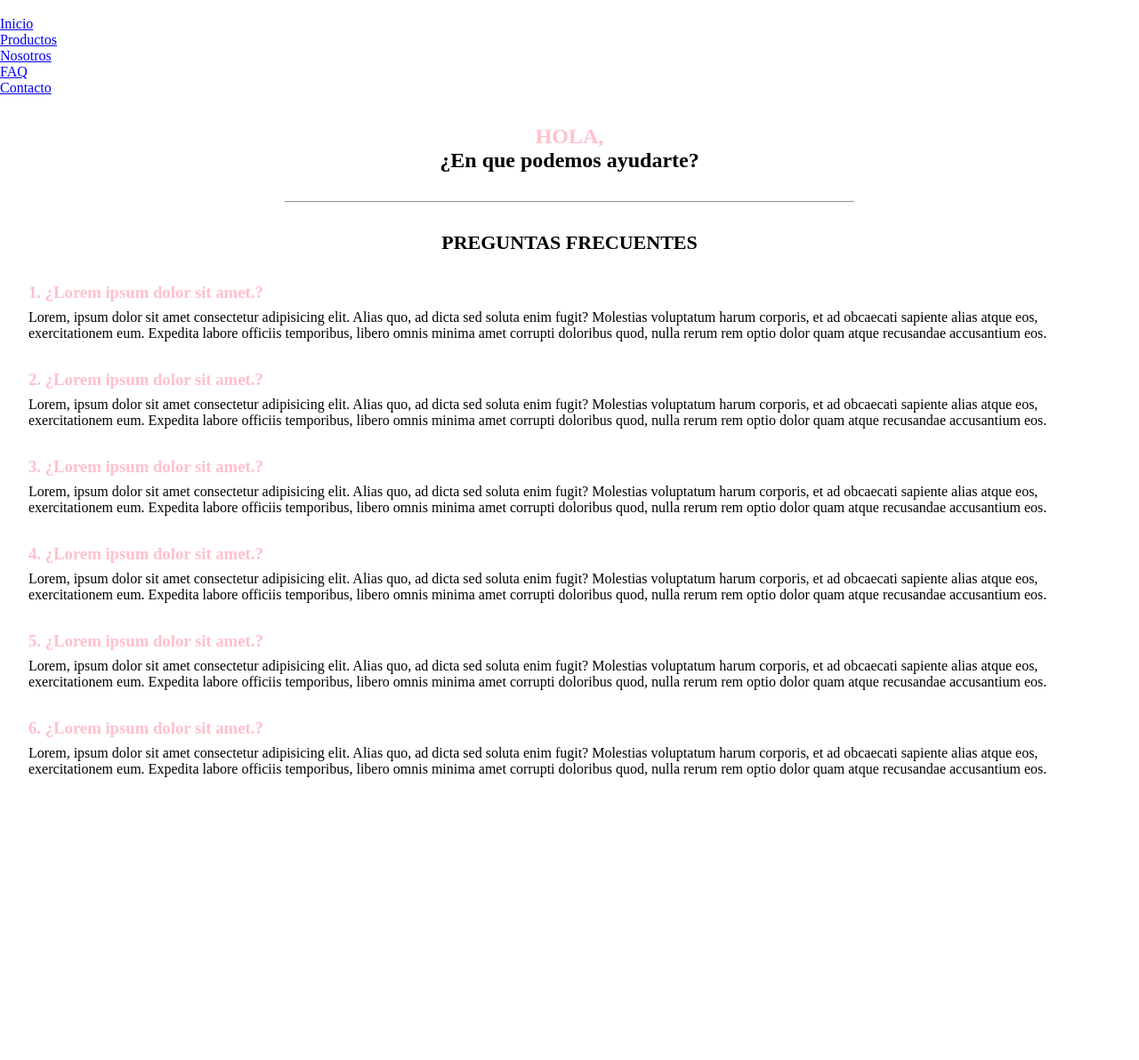
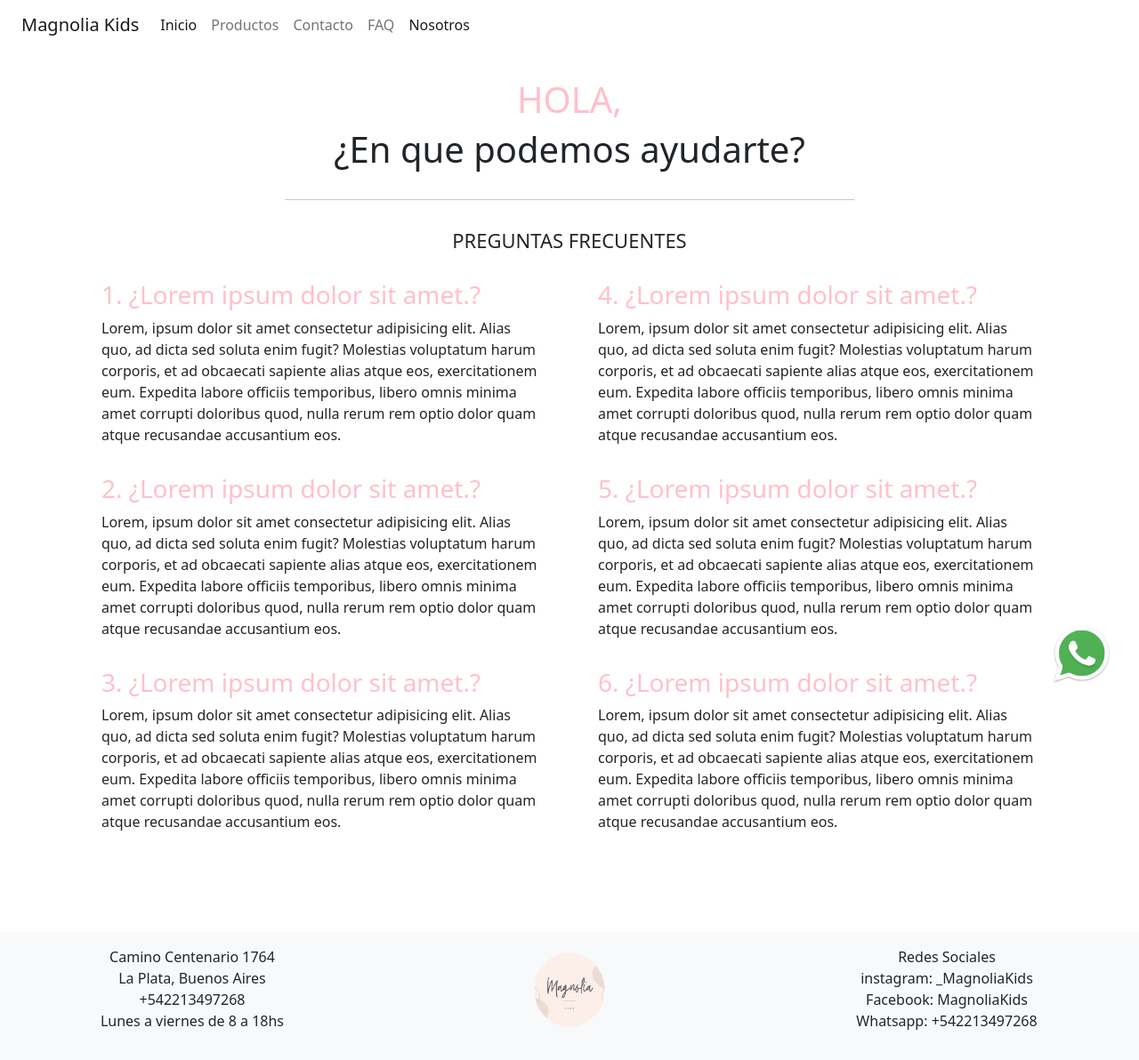
Before and after one commit to Santib2000/MagnoliaKids, a plain HTML site: page faq.html in a window 1280 px wide. Shown: the whole page at 89% size. Before the commit the page ends 1068 px from the top, so only its background shows below. Drawn offline with nearby package versions, Linux system fonts and the light colour scheme.

Commit message:
agrego detalles pagina faq

```diff
--- a/estilos.css
+++ b/estilos.css
@@ -95,7 +95,7 @@
 }
 
 .formulario {
-    margin: 2rem 30rem;
+    margin: 2rem 10rem;
     padding: 2rem;
     gap: 2rem;
     display: flex;
@@ -182,11 +182,14 @@
 
      /* PAGINA FAQ */
 
+     .faq-body {
+        background-color:white ;
+     }
+
      .inicio {
         background-color: white;
         height: 60rem;
         width: 100%;
-        position: absolute;
 
     }
 
@@ -224,6 +227,12 @@
 
 }
 
+.general {
+   display: flex;
+   justify-content: center;
+   align-items: center;
+}
+
 
 
 
@@ -246,4 +255,15 @@
             display: none;
         }
 
+        .general {
+            display: block;
+        }
+
     }
+
+    @media (max-width:1024px) {
+        .footer {
+            margin-top:20rem;
+        }
+
+    }
--- a/faq.html
+++ b/faq.html
@@ -5,30 +5,43 @@
     <meta http-equiv="X-UA-Compatible" content="IE=edge">
     <meta name="viewport" content="width=device-width, initial-scale=1.0">
     <title>Document</title>
+    <link rel="stylesheet" href="https://cdn.jsdelivr.net/npm/bootstrap-icons@1.9.1/font/bootstrap-icons.css">
+    <!-- CSS only -->
     <link rel="stylesheet" href="estilos.css">
-    <!-- Fontawesome -->
-    <link href="https://fonts.googleapis.com/css2?family=Montserrat:wght@200;300;400;500;600;700&display=swap" rel="stylesheet">
-    <link rel="stylesheet" href="https://cdnjs.cloudflare.com/ajax/libs/font-awesome/6.2.0/css/all.min.css" integrity="sha512-xh6O/CkQoPOWDdYTDqeRdPCVd1SpvCA9XXcUnZS2FmJNp1coAFzvtCN9BmamE+4aHK8yyUHUSCcJHgXloTyT2A==" crossorigin="anonymous" referrerpolicy="no-referrer" />
+<link href="https://cdn.jsdelivr.net/npm/bootstrap@5.2.2/dist/css/bootstrap.min.css" rel="stylesheet" integrity="sha384-Zenh87qX5JnK2Jl0vWa8Ck2rdkQ2Bzep5IDxbcnCeuOxjzrPF/et3URy9Bv1WTRi" crossorigin="anonymous">
 </head>
-<body>
-    <!-- Encabezado -->
-    <div>
-        <header>
-        <nav>
-            <div class="flexbox__list">
-                <a href="index.html">
-                <img src="sticker.png" alt="" class="logonav">
-            </a>
-                <ul class="navlist">
-                <li><a class="navlink" href="index.html">Inicio</a></li>
-                <li> <a class="navlink" href="Funciones.html">Productos</a></li>
-                <li><a class="navlink" href="nosotros.html">Nosotros</a></li>
-                <li><a class="navlink" href="faq.html">FAQ</a></li>
-                <li><a class="navlink" href="Contacto.html">Contacto</a></li>
-            </ul>
-            </div>
-        </nav>
-        </header>
+<body class="faq-body">
+    <div class="container-fluid">
+        <!-- Navbar -->
+          <nav class="navbar navbar-expand-lg">
+              <div class="container-fluid">
+                <a class="navbar-brand" href="index.html">Magnolia Kids</a>
+                <button class="navbar-toggler" type="button" data-bs-toggle="collapse" data-bs-target="#navbarSupportedContent" aria-controls="navbarSupportedContent" aria-expanded="false" aria-label="Toggle navigation">
+                  <span class="navbar-toggler-icon"></span>
+                </button>
+                <div class="collapse navbar-collapse" id="navbarSupportedContent">
+                  <ul class="navbar-nav me-auto mb-2 mb-lg-0">
+                    <li class="nav-item">
+                      <a class="nav-link active" aria-current="page" href="index.html">Inicio</a>
+                    </li>
+                    <li class="nav-item">
+                      <a class="nav-link" href="Productos.html">Productos</a>
+                    </li>
+                    <li class="nav-item dropdown">
+                      <a class="nav-link" href="contacto.html" role="button">
+                        Contacto
+                      </a>
+                    <li class="nav-item">
+                      <a class="nav-link" href="faq.html">FAQ</a>
+                    </li>
+                    <li class="nav-item">
+                      <a class="nav-link active" aria-current="page" href="nosotros.html">Nosotros</a>
+                    </li>
+                  </ul>
+                </div>
+              </div>
+            </nav>
+          </div>
         <main>
             <!-- Saludo inicio -->
             <section class="inicio">
@@ -40,7 +53,7 @@
                 <div class="titulo_menu">
                     <h1 class="titulo__preguntas">Preguntas frecuentes</h1>
                 </div>
-                <div class="general">
+                <div class="general container">
                     <div class="colum1">
                 <div class="preguntas">
                     <h3>1. ¿Lorem ipsum dolor sit amet.?</h3>
@@ -83,6 +96,41 @@
             </div>
             </div>
             </section>
-        </main>
+            <!-- Footer -->
+            <div class="container-fluid bg-light text-center p-3 footer">
+                <div class="row">
+                  <div class="container col-4">
+                  <p class="contacto-footer">
+                  Camino Centenario 1764
+                  <br>
+                  La Plata, Buenos Aires
+                  <br>
+                  +542213497268
+                  <br>
+                  Lunes a viernes de 8 a 18hs
+                </p>
+                </div>
+                <div class="container col">
+                  <img src="images/sticker.png" alt="" width="100px" height="100px">
+                </div>
+                <div class="container col-4">
+                  <p class="contacto-footer">
+                    Redes Sociales
+                    <br>
+                    instagram: _MagnoliaKids
+                    <br>
+                    Facebook: MagnoliaKids
+                    <br>
+                    Whatsapp: +542213497268
+                    <br>
+                  </p>
+                </div>
+                </div>
+              </div>
+              <a href="">
+                <img src="images/whatsapp png.png" alt="" width="70px" height="70px" class="icon-wsp">
+              </a>
+              <!-- JavaScript Bundle with Popper -->
+<script src="https://cdn.jsdelivr.net/npm/bootstrap@5.2.2/dist/js/bootstrap.bundle.min.js" integrity="sha384-OERcA2EqjJCMA+/3y+gxIOqMEjwtxJY7qPCqsdltbNJuaOe923+mo//f6V8Qbsw3" crossorigin="anonymous"></script>
 </body>
 </html>
```
